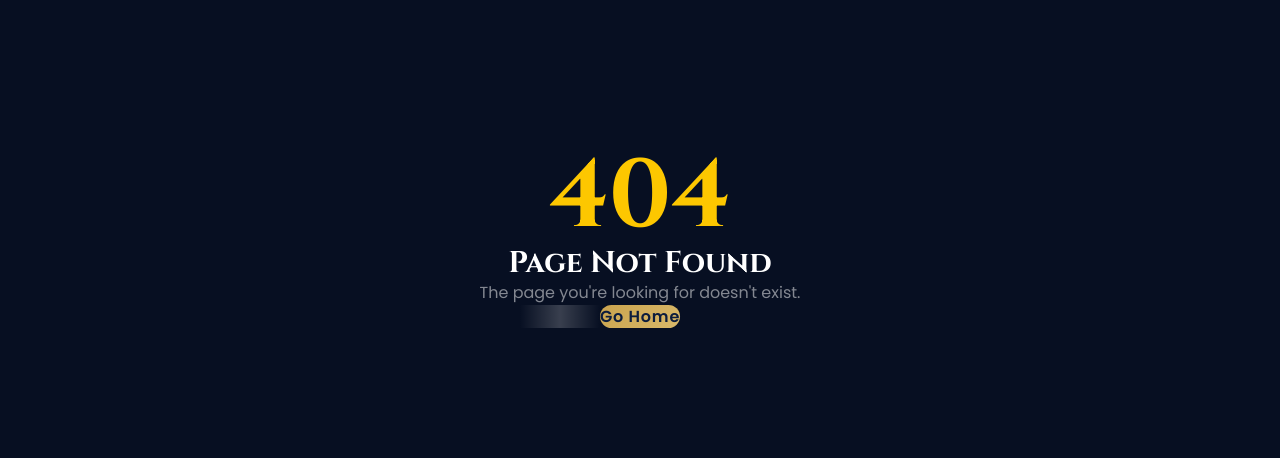
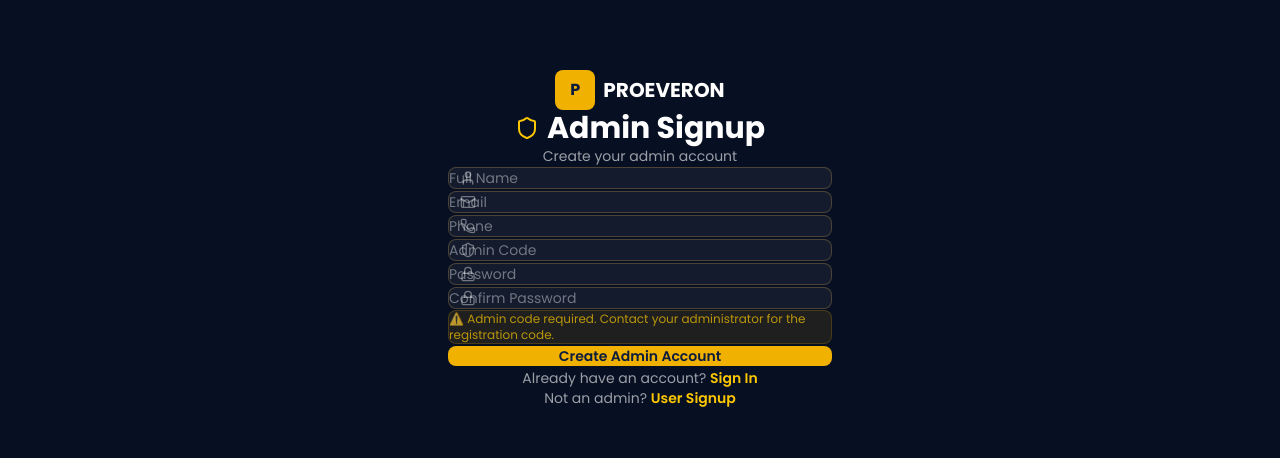
Before and after one commit to abhiyeduru/PROEVERON, a React (Vite) app: page /admin-signup in a window 1280 px wide. Shown: the part 161-619 px from the top of the page. Built offline with nearby package versions, Linux system fonts and the light colour scheme; no server answers; a web font is replaced by a local one.

Commit message:
Add admin signup page with admin code verification

```diff
--- a/src/App.jsx
+++ b/src/App.jsx
@@ -12,6 +12,7 @@ import WhatsAppButton from './components/layout/WhatsAppButton';
 import HomePage from './pages/HomePage';
 import LoginPage from './pages/LoginPage';
 import RegisterPage from './pages/RegisterPage';
+import AdminSignupPage from './pages/AdminSignupPage';
 import ProjectsPage from './pages/ProjectsPage';
 import ProjectDetailPage from './pages/ProjectDetailPage';
 import DashboardPage from './pages/DashboardPage';
@@ -28,7 +29,7 @@ import AdminCMS from './pages/admin/AdminCMS';
 import AdminSettings from './pages/admin/AdminSettings';
 
 // Pages that use their own Navbar/Footer
-const STANDALONE_ROUTES = ['/login', '/register', '/admin'];
+const STANDALONE_ROUTES = ['/login', '/register', '/admin', '/admin-signup'];
 
 function MainLayout({ children, pathname }) {
   const isStandalone = STANDALONE_ROUTES.some((r) => pathname.startsWith(r));
@@ -48,6 +49,7 @@ function AppRoutes() {
       {/* Auth pages (no navbar/footer) */}
       <Route path="/login" element={<LoginPage />} />
       <Route path="/register" element={<RegisterPage />} />
+      <Route path="/admin-signup" element={<AdminSignupPage />} />
 
       {/* Admin panel */}
       <Route path="/admin" element={<AdminLayout />}>
--- /dev/null
+++ b/src/pages/AdminSignupPage.jsx
@@ -0,0 +1,150 @@
+// src/pages/AdminSignupPage.jsx
+import { useState } from 'react';
+import { Link, useNavigate } from 'react-router-dom';
+import { motion } from 'framer-motion';
+import { Mail, Lock, User, Phone, Shield } from 'lucide-react';
+import { useAuth } from '../context/AuthContext';
+import { db } from '../firebase/config';
+import { doc, setDoc, serverTimestamp } from 'firebase/firestore';
+
+export default function AdminSignupPage() {
+  const [form, setForm] = useState({ name: '', email: '', phone: '', password: '', confirmPassword: '', adminCode: '' });
+  const [loading, setLoading] = useState(false);
+  const [error, setError] = useState('');
+  const { register } = useAuth();
+  const navigate = useNavigate();
+
+  // Admin registration code (change this to your secret code)
+  const ADMIN_CODE = 'PROEVERON_ADMIN_2024';
+
+  const handleChange = (e) => setForm((prev) => ({ ...prev, [e.target.name]: e.target.value }));
+
+  const handleAdminSignup = async (e) => {
+    e.preventDefault();
+    setError('');
+
+    // Validate admin code
+    if (form.adminCode !== ADMIN_CODE) {
+      setError('Invalid admin registration code');
+      return;
+    }
+
+    if (form.password !== form.confirmPassword) {
+      setError('Passwords do not match');
+      return;
+    }
+
+    if (form.password.length < 6) {
+      setError('Password must be at least 6 characters');
+      return;
+    }
+
+    setLoading(true);
+    try {
+      // Register user
+      const cred = await register(form.email, form.password, form.name);
+
+      // Set admin role in Firestore
+      await setDoc(doc(db, 'users', cred.user.uid), {
+        uid: cred.user.uid,
+        name: form.name,
+        email: form.email,
+        phone: form.phone,
+        role: 'admin',
+        createdAt: serverTimestamp(),
+        totalInvestment: 0,
+        portfolio: [],
+      }, { merge: true });
+
+      navigate('/admin');
+    } catch (err) {
+      setError(err.message?.replace('Firebase: ', '') || 'Admin registration failed');
+    } finally {
+      setLoading(false);
+    }
+  };
+
+  const fields = [
+    { name: 'name', type: 'text', placeholder: 'Full Name', icon: User },
+    { name: 'email', type: 'email', placeholder: 'Email', icon: Mail },
+    { name: 'phone', type: 'tel', placeholder: 'Phone', icon: Phone },
+    { name: 'adminCode', type: 'password', placeholder: 'Admin Code', icon: Shield },
+    { name: 'password', type: 'password', placeholder: 'Password', icon: Lock },
+    { name: 'confirmPassword', type: 'password', placeholder: 'Confirm Password', icon: Lock },
+  ];
+
+  return (
+    <div className="min-h-screen bg-[#070f22] flex items-center justify-center p-4">
+      <motion.div
+        initial={{ opacity: 0, y: 20 }}
+        animate={{ opacity: 1, y: 0 }}
+        transition={{ duration: 0.5 }}
+        className="w-full max-w-sm"
+      >
+        {/* Logo */}
+        <Link to="/" className="flex items-center gap-2 mb-12 justify-center">
+          <div className="w-10 h-10 rounded-lg bg-yellow-500 flex items-center justify-center font-poppins font-bold text-[#0B1C3D]">P</div>
+          <span className="font-poppins font-bold text-xl text-white">PROEVERON</span>
+        </Link>
+
+        {/* Heading */}
+        <div className="text-center mb-8">
+          <div className="flex items-center justify-center gap-2 mb-3">
+            <Shield size={24} className="text-yellow-400" />
+            <h1 className="font-poppins font-bold text-3xl text-white">Admin Signup</h1>
+          </div>
+          <p className="text-white/60 text-sm font-poppins">Create your admin account</p>
+        </div>
+
+        {/* Error */}
+        {error && (
+          <div className="bg-red-500/10 border border-red-500/30 text-red-400 text-xs rounded-lg px-4 py-3 mb-6 font-poppins">
+            {error}
+          </div>
+        )}
+
+        {/* Form */}
+        <form onSubmit={handleAdminSignup} className="space-y-3 mb-6">
+          {fields.map(({ name, type, placeholder, icon: Icon }) => (
+            <div key={name} className="relative">
+              <Icon size={16} className="absolute left-3 top-1/2 -translate-y-1/2 text-white/40" />
+              <input
+                type={type}
+                name={name}
+                value={form[name]}
+                onChange={handleChange}
+                placeholder={placeholder}
+                required
+                className="input-gold w-full pl-10 pr-4 py-3 rounded-lg text-sm font-poppins"
+              />
+            </div>
+          ))}
+
+          {/* Info */}
+          <p className="text-xs text-yellow-400/70 font-poppins bg-yellow-500/10 border border-yellow-500/20 rounded-lg px-3 py-2">
+            ⚠️ Admin code required. Contact your administrator for the registration code.
+          </p>
+
+          {/* Submit */}
+          <button
+            type="submit"
+            disabled={loading}
+            className="w-full py-3 bg-yellow-500 text-[#0B1C3D] font-semibold rounded-lg hover:bg-yellow-600 transition-all duration-300 text-sm font-poppins disabled:opacity-50"
+          >
+            {loading ? 'Creating Admin Account...' : 'Create Admin Account'}
+          </button>
+        </form>
+
+        {/* Links */}
+        <p className="text-center text-sm text-white/60 font-poppins">
+          Already have an account?{' '}
+          <Link to="/login" className="text-yellow-400 hover:text-yellow-300 font-semibold">Sign In</Link>
+        </p>
+        <p className="text-center text-sm text-white/60 font-poppins mt-2">
+          Not an admin?{' '}
+          <Link to="/register" className="text-yellow-400 hover:text-yellow-300 font-semibold">User Signup</Link>
+        </p>
+      </motion.div>
+    </div>
+  );
+}
```
